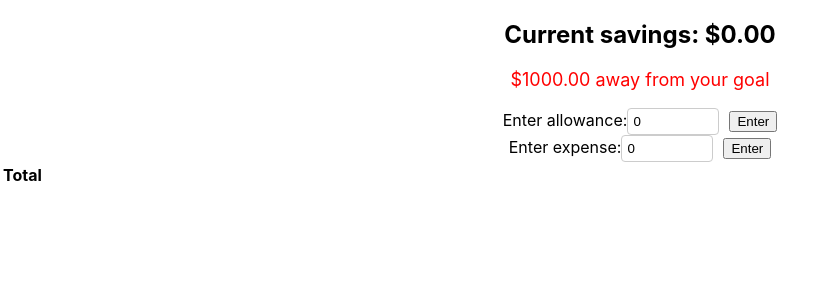
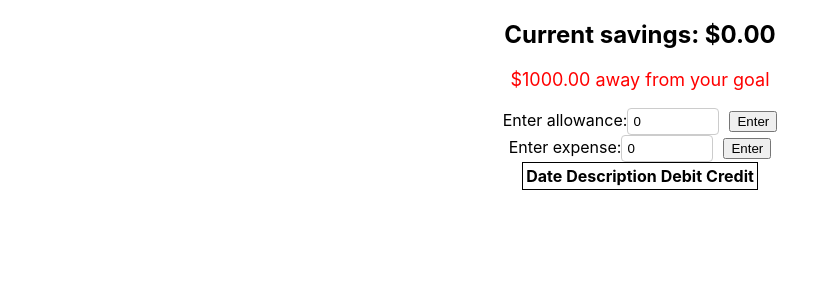
Before and after one commit to andrewmalley725/react-piggy-bank, a React (Create React App) app: page / in a window 1280 px wide. Shown: the top 300 px of the page, without its empty margins (0-833 px from the left). Built offline with nearby package versions, Linux system fonts and the light colour scheme; the HTML template or start-up script is replaced by a standard one.

Commit message:
updated table styling

```diff
--- a/src/App.js
+++ b/src/App.js
@@ -11,26 +11,22 @@ const App = () => {
   const newAllowance = () => {
     setTotal(parseFloat(total) + parseFloat(allowance));
     if (allowance !== 0) {
-      setTransactions([...transactions, allowance]);
+      setTransactions([...transactions, { description: "Allowance", amount: parseFloat(allowance) }]);
     }
     setAllowance(0);
-  };
-
-  const addAllowance = (e) => {
-    setAllowance(e.target.value);
-  };
-
-
-  const addExpense = (e) => {
-    setExpense(e.target.value);
   };
 
   const newExpense = () => {
     setTotal(parseFloat(total) - parseFloat(expense));
     if (expense !== 0) {
-      setTransactions([...transactions, expense * -1]);
+      setTransactions([...transactions, { description: "Expense", amount: parseFloat(expense * -1) }]);
     }
     setExpense(0);
+  };
+
+  const tableStyles = {
+    border: "1px black solid",
+    margin: "0 auto", // Center the table
   };
 
   const savingsStyle = {
@@ -44,20 +40,20 @@ const App = () => {
   };
 
   const handleKeyPress = (e, focus) => {
-    if (e.key === 'Enter') {
-      if (focus === 'allowance') {
+    if (e.key === "Enter") {
+      if (focus === "allowance") {
         newAllowance();
-      } else if (focus === 'expense') {
+      } else if (focus === "expense") {
         newExpense();
       }
     }
-  }
+  };
 
   const inputStyle = {
     width: "80px",
-  marginRight: "10px",
-  padding: "5px",
-  borderRadius: "4px",
+    marginRight: "10px",
+    padding: "5px",
+    borderRadius: "4px",
     border: "1px solid #ccc",
   };
 
@@ -78,8 +74,8 @@ const App = () => {
             type="number"
             min="0"
             max="100"
-            onChange={addAllowance}
-            onKeyDown={((e) => handleKeyPress(e, 'allowance'))}
+            onChange={(e) => setAllowance(e.target.value)}
+            onKeyDown={(e) => handleKeyPress(e, "allowance")}
           />
         </label>
         <button type="button" onClick={newAllowance}>
@@ -95,26 +91,34 @@ const App = () => {
             type="number"
             min="0"
             max="100"
-            onChange={addExpense}
-            onKeyDown={((e) => handleKeyPress(e, 'expense'))}
+            onChange={(e) => setExpense(e.target.value)}
+            onKeyDown={(e) => handleKeyPress(e, "expense")}
           />
         </label>
         <button type="button" onClick={newExpense}>
           Enter
         </button>
+        <table style={tableStyles}>
+          <thead>
+            <tr>
+              <th>Date</th>
+              <th>Description</th>
+              <th>Debit</th>
+              <th>Credit</th>
+            </tr>
+          </thead>
+          <tbody>
+            {transactions.map((transaction, index) => (
+              <tr key={index}>
+                {transactions.length > 0 ? <td>{new Date().toLocaleDateString()}</td> : <></>}
+                <td>{transaction.description}</td>
+                <td>{transaction.amount > 0 ? `$${transaction.amount.toFixed(2)}` : ""}</td>
+                <td>{transaction.amount < 0 ? `$${(transaction.amount * -1).toFixed(2)}` : ""}</td>
+              </tr>
+            ))}
+          </tbody>
+        </table>
       </div>
-      <table>
-        <tr>
-          <th>Total</th>
-        </tr>
-        {transactions.map((value, index) => {
-          return (
-            <tr key = {index}>
-              <td>{value}</td>
-            </tr>
-          );
-        })}
-      </table>
     </div>
   );
 };
```
